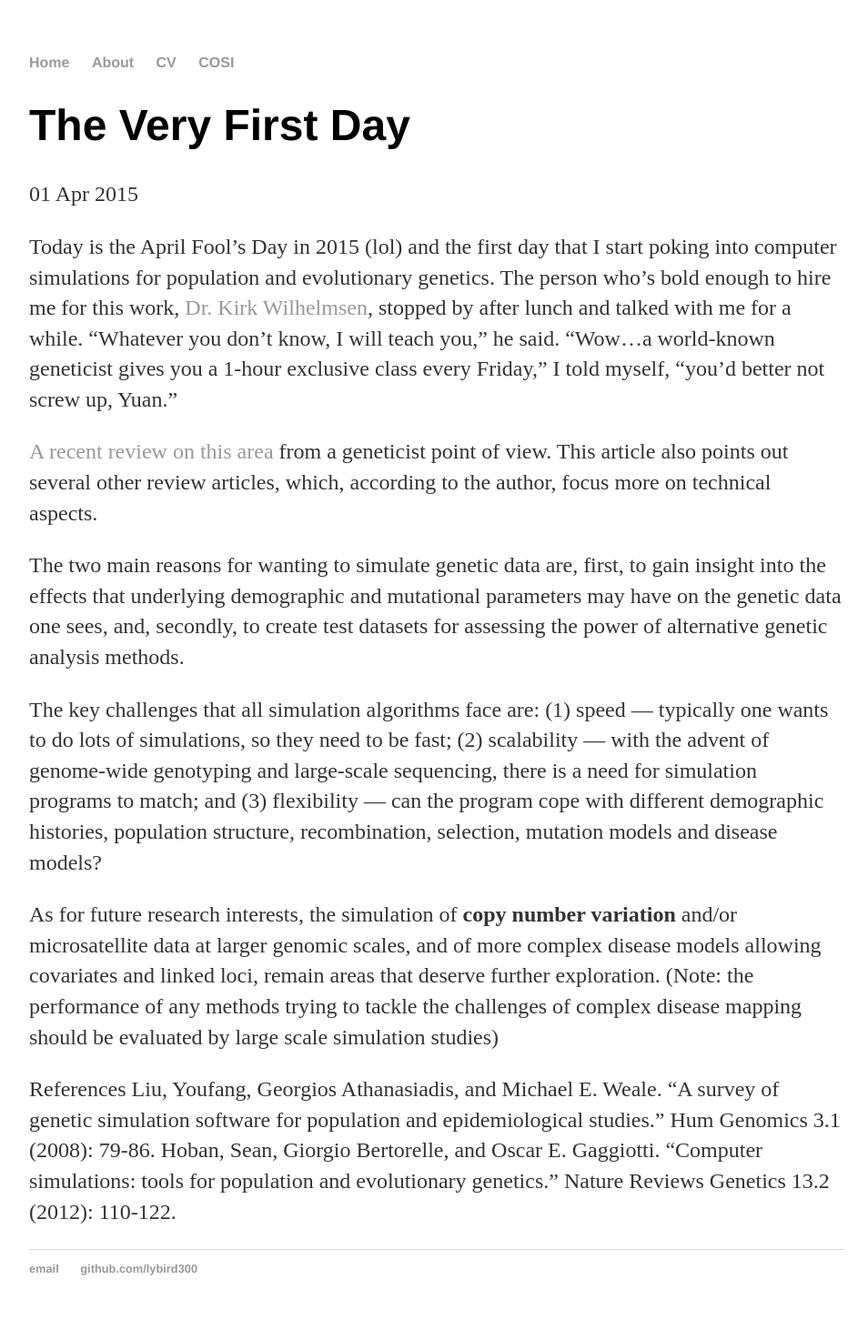
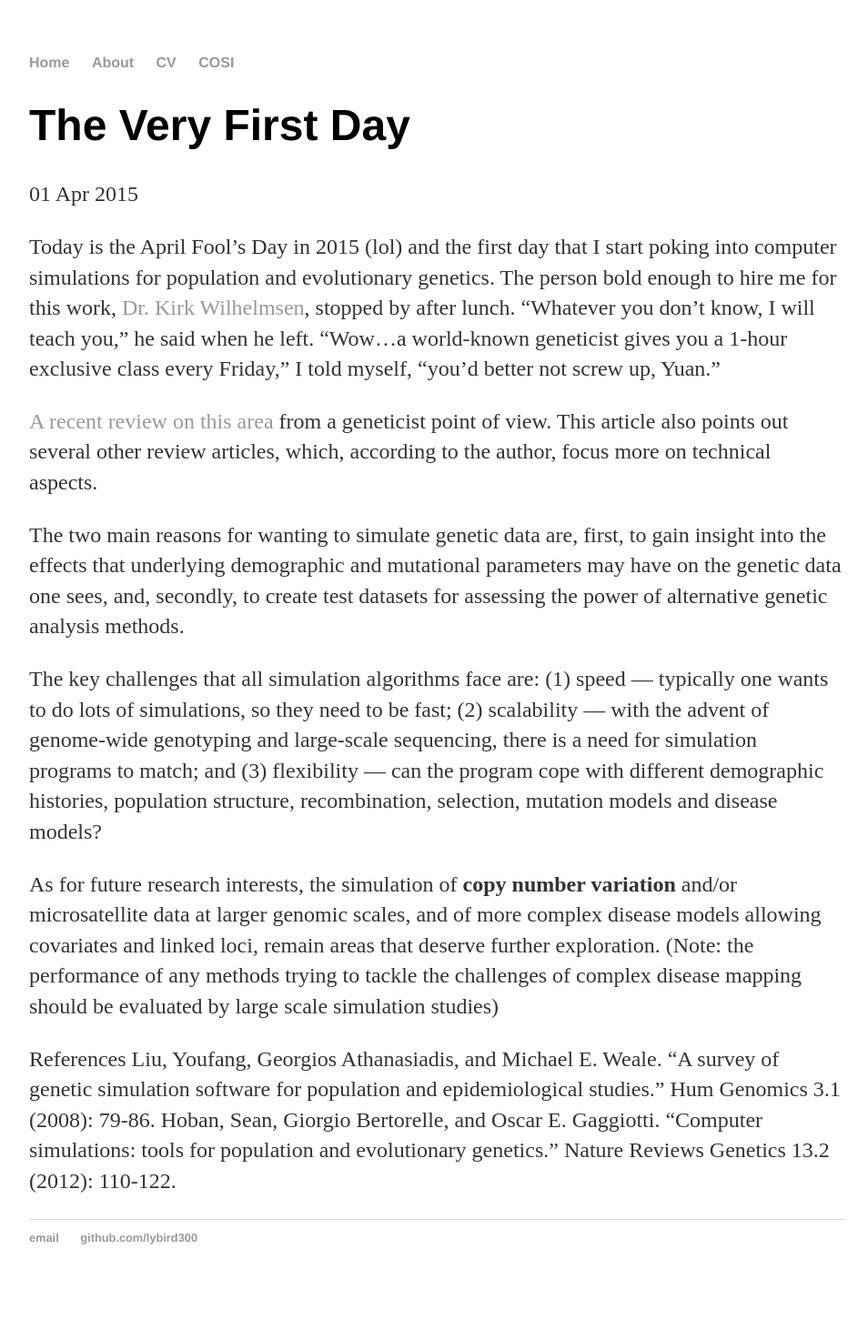
Before and after one commit to lybird300/lybird300.github.io, a Jekyll site: the page built from _posts/2015-04-01-poking-started.md, in a window 1280 px wide. Shown: the whole page at 91% size, without its empty margins (160-1114 px from the left). Built offline with Jekyll 4.4.1, drawn with Linux system fonts in a browser that asks for light colours; after the commit the page ends 1428 px from its top, so only the background shows below that.

Commit message:
Update 2015-04-01-poking-started.md

```diff
--- a/_posts/2015-04-01-poking-started.md
+++ b/_posts/2015-04-01-poking-started.md
@@ -4,7 +4,7 @@
 date: 2015-04-01
 ---
 
-Today is the April Fool's Day in 2015 (lol) and the first day that I start poking into computer simulations for population and evolutionary genetics. The person who's bold enough to hire me for this work, <a href="http://www.med.unc.edu/genetics/faculty/wilhelmsen">Dr. Kirk Wilhelmsen</a>, stopped by after lunch and talked with me for a while. "Whatever you don't know, I will teach you," he said. "Wow...a world-known geneticist gives you a 1-hour exclusive class every Friday," I told myself, "you'd better not screw up, Yuan."
+Today is the April Fool's Day in 2015 (lol) and the first day that I start poking into computer simulations for population and evolutionary genetics. The person bold enough to hire me for this work, <a href="http://www.med.unc.edu/genetics/faculty/wilhelmsen">Dr. Kirk Wilhelmsen</a>, stopped by after lunch. "Whatever you don't know, I will teach you," he said when he left. "Wow...a world-known geneticist gives you a 1-hour exclusive class every Friday," I told myself, "you'd better not screw up, Yuan."
 
 <a href="http://www.nature.com/nrg/journal/v13/n2/full/nrg3130.html">A recent review on this area</a> from a geneticist point of view. This article also points out several other review articles, which, according to the author, focus more on technical aspects.
 
```
